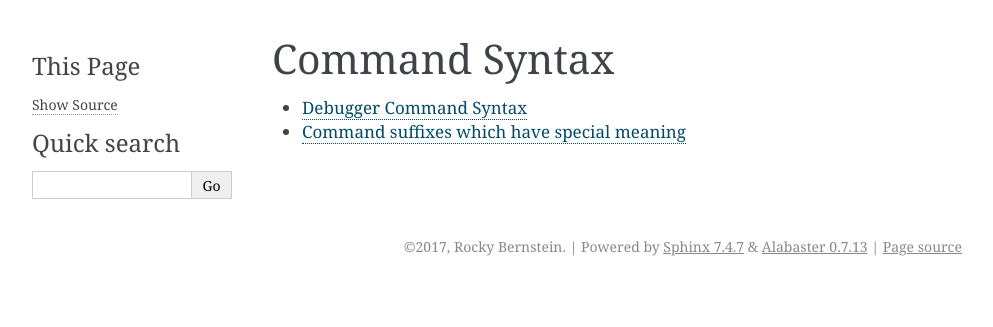
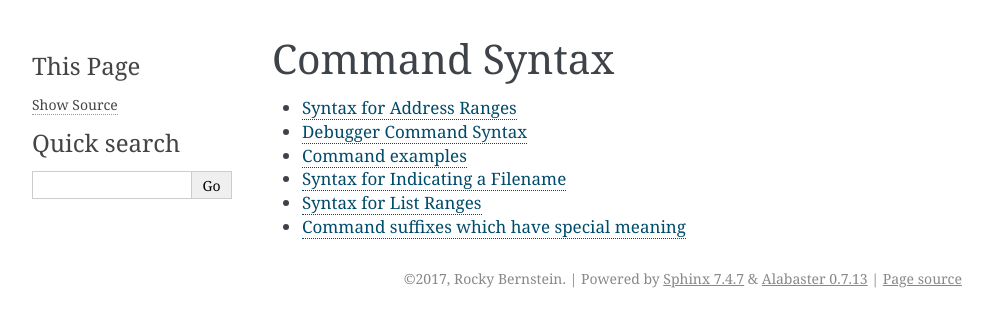
Before and after one commit to Trepan-Debuggers/python3-trepan, a Sphinx documentation site: the page built from docs/syntax.rst, in a window 1280 px wide. Shown: the top 327 px of the page, without its empty margins (148-1141 px from the left). Built offline with Sphinx 7.4.7, drawn with Linux system fonts in a browser that asks for light colours.

Commit message:
Rst docs

```diff
--- a/docs/syntax.rst
+++ b/docs/syntax.rst
@@ -4,5 +4,9 @@ Command Syntax
 .. toctree::
    :maxdepth: 1
 
+   syntax/arange
    syntax/command
+   syntax/examples
+   syntax/filename
+   syntax/range
    syntax/suffixes
```
